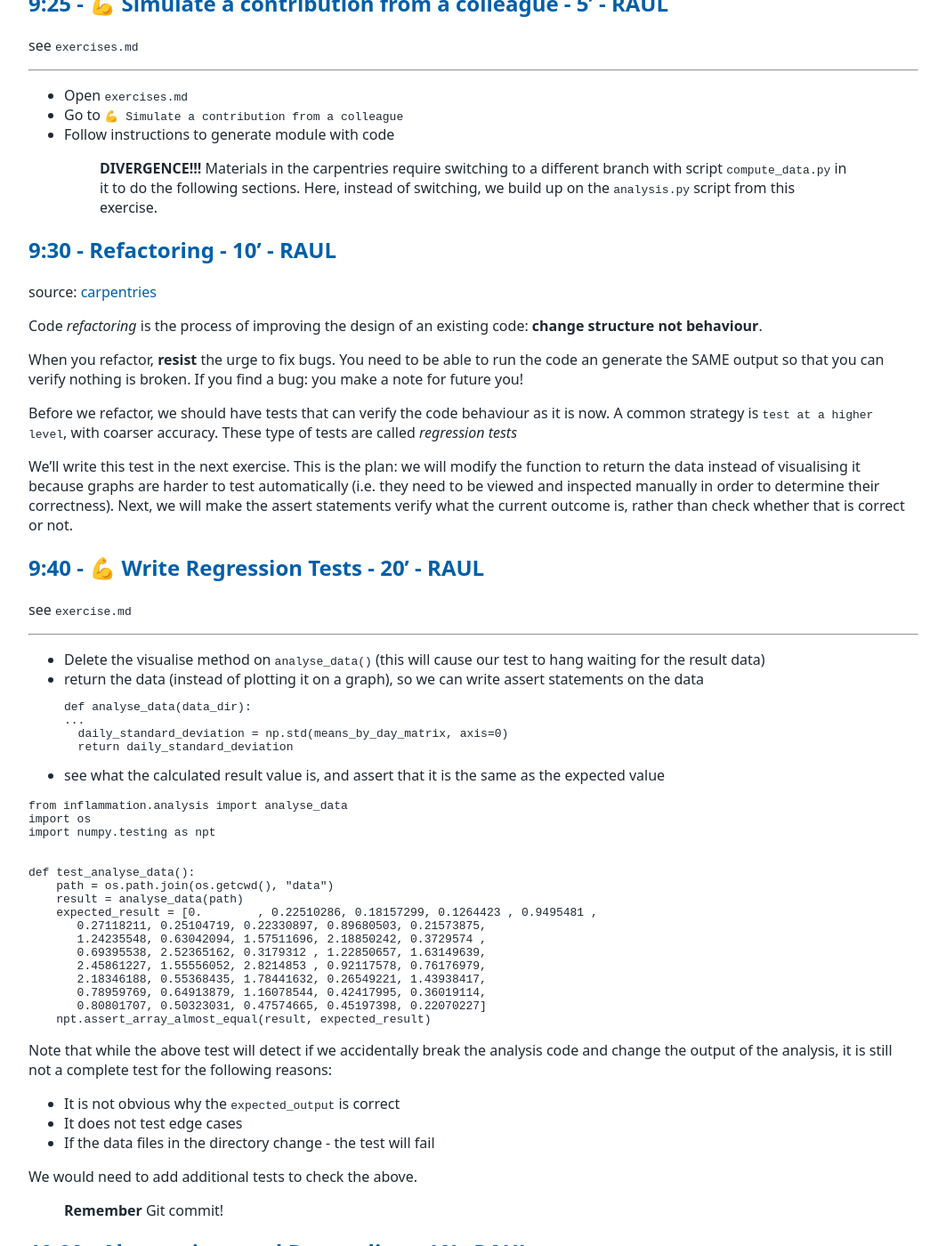
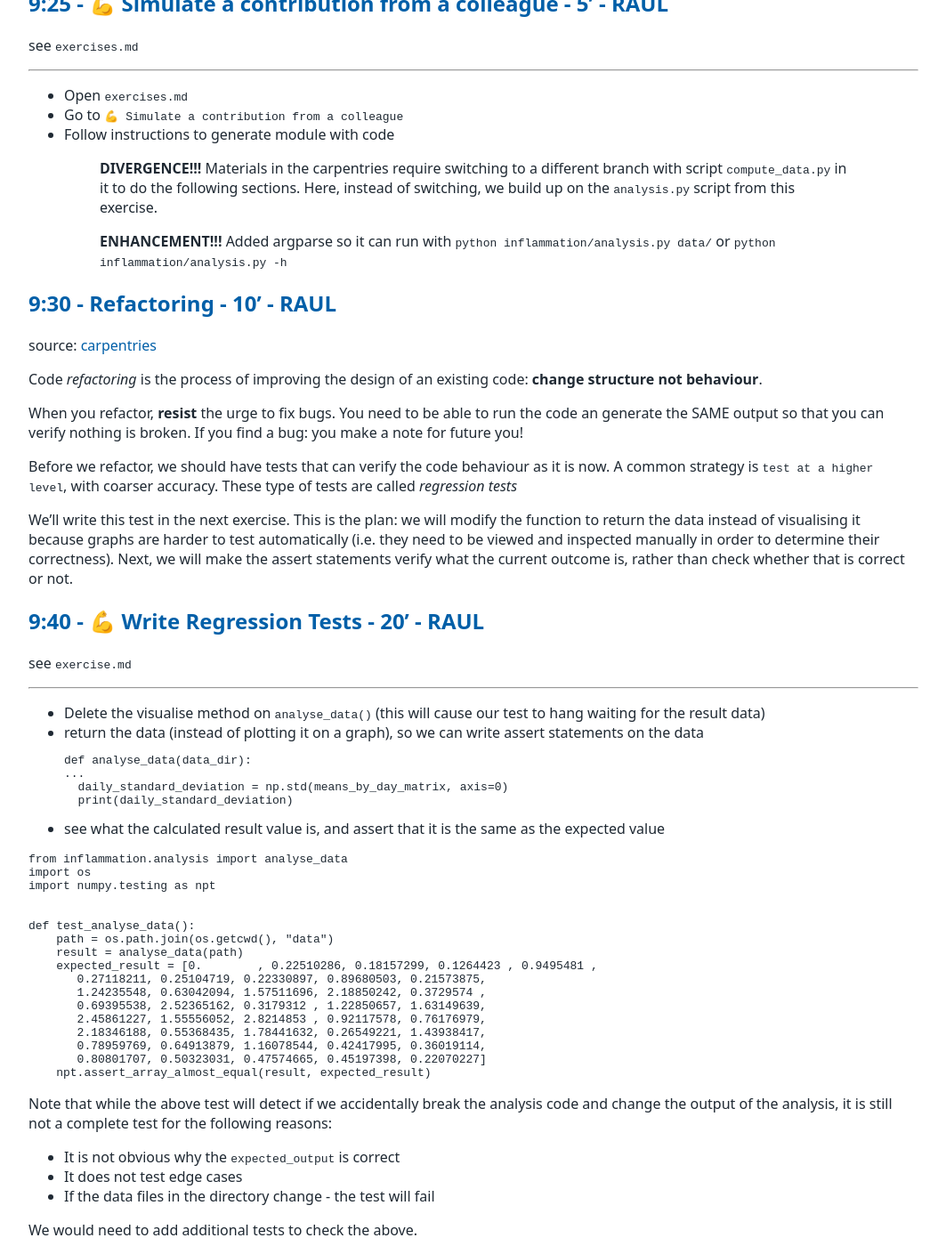
Before and after one commit to tu-delft-library/intermediate_programming_with_python, a Jekyll site: the page built from material_for_trainers/lesson_plan.md, in a window 1280 px wide and 1400 px high, scrolled down 14248 px. Shown: the whole window at 89% size, without its empty margins (108-1171 px from the left). Built offline with Jekyll 4.4.1, drawn with Linux system fonts in a browser that asks for light colours; our own code applies the rules of GitHub Pages for plain Markdown files.

Commit message:
Added details to run analysis.py; change return to print statement in preparation for exercise 10

````diff
--- a/material_for_trainers/lesson_plan.md
+++ b/material_for_trainers/lesson_plan.md
@@ -672,6 +672,8 @@ see `exercises.md`
 
 >>**DIVERGENCE!!!** Materials in the carpentries require switching to a different branch with script `compute_data.py` in it to do the following sections. Here, instead of switching, we build up on the `analysis.py` script from this exercise.
 
+>>**ENHANCEMENT!!!** Added argparse so it can run with `python inflammation/analysis.py data/` or `python inflammation/analysis.py -h`
+
 ##	9:30	-	Refactoring	-	10'	-	RAUL
 source: [carpentries](https://carpentries-incubator.github.io/python-intermediate-development/instructor/34-code-refactoring.html#introduction)
 
@@ -696,7 +698,7 @@ see `exercise.md`
 def analyse_data(data_dir):
 ...
     daily_standard_deviation = np.std(means_by_day_matrix, axis=0)
-    return daily_standard_deviation
+    print(daily_standard_deviation)
 ```
 - see what the calculated result value is, and assert that it is the same as the expected value
 
````
